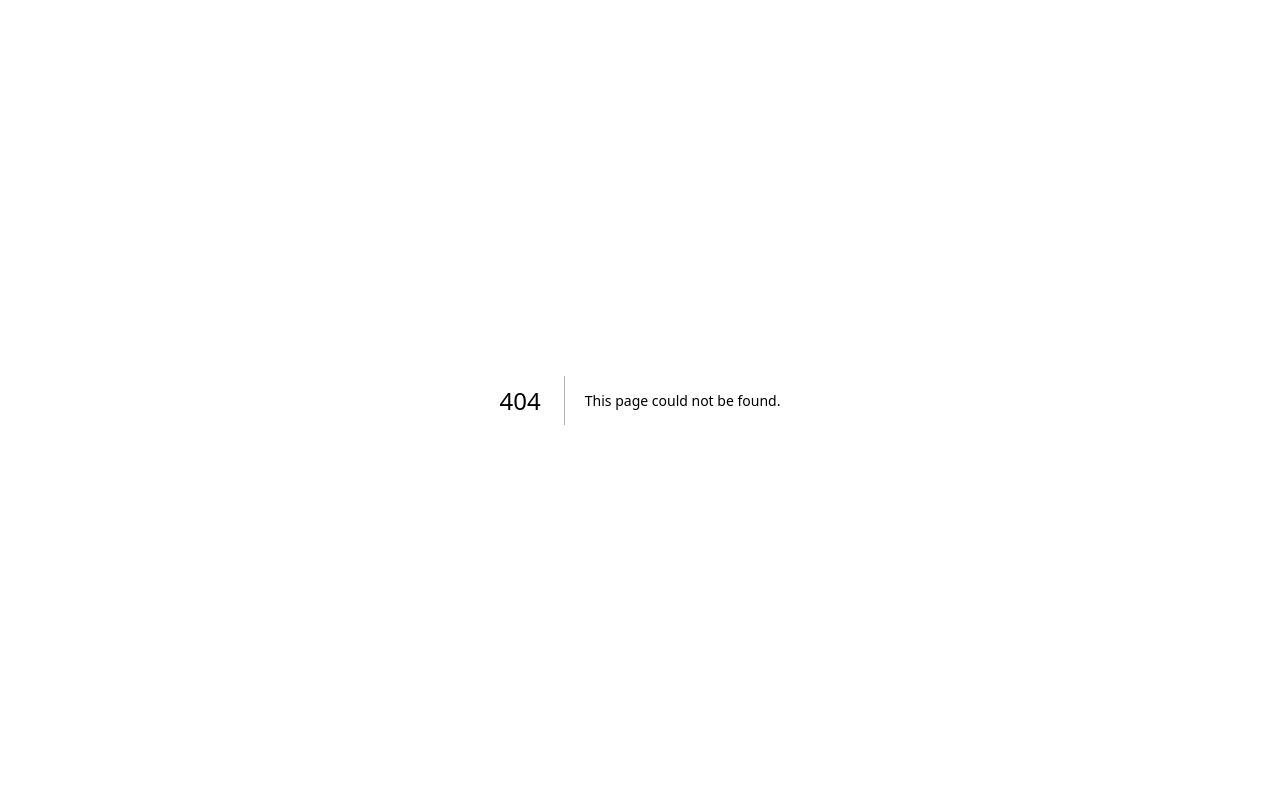
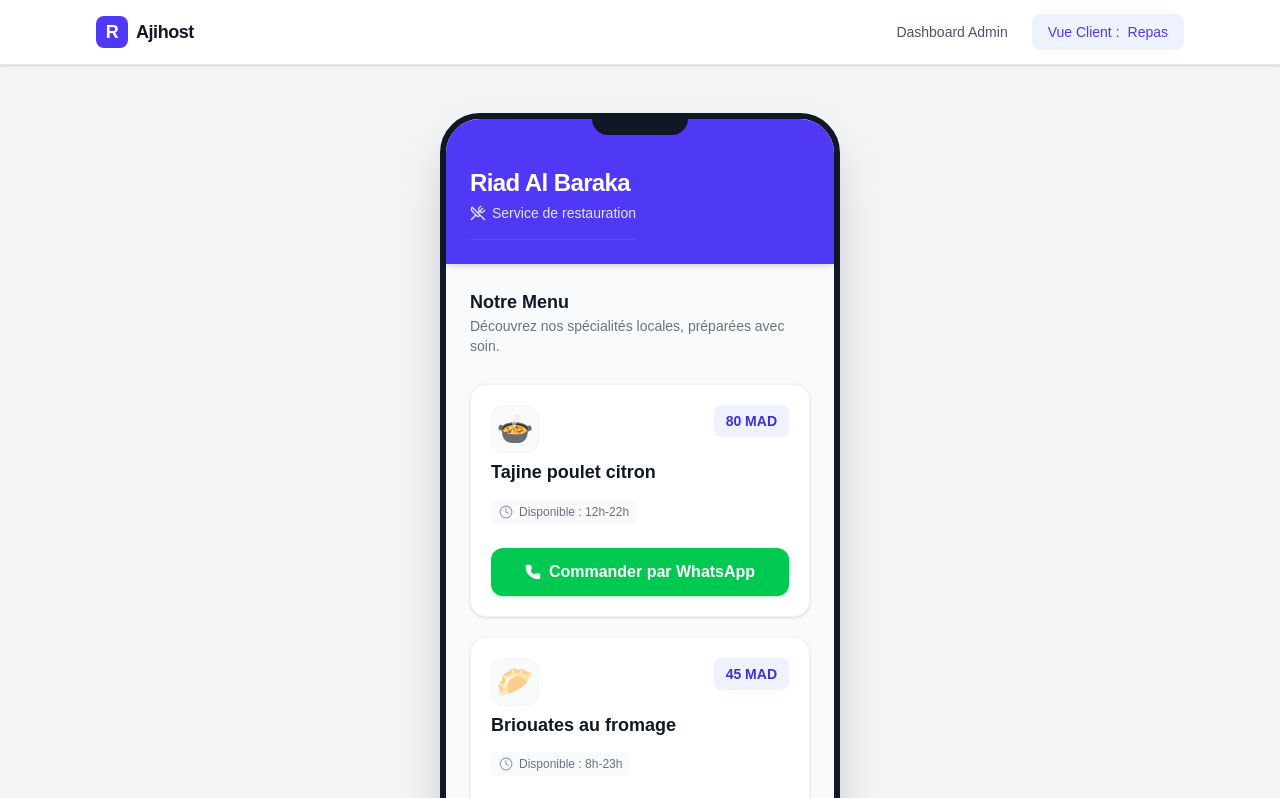
Before and after one commit to chaimae-sda/test-ajihost, a Next.js app: page /repas in a window 1280 px wide. Before the commit this address had no page. Shown: the top 798 px of the page. Built offline with nearby package versions, Linux system fonts and the light colour scheme.

Commit message:
feat: add Repas guest module and global navigation layout

```diff
--- a/src/app/layout.tsx
+++ b/src/app/layout.tsx
@@ -1,5 +1,6 @@
 import type { Metadata } from "next";
 import { Geist, Geist_Mono } from "next/font/google";
+import Link from "next/link";
 import "./globals.css";
 
 const geistSans = Geist({
@@ -24,10 +25,31 @@ export default function RootLayout({
 }>) {
   return (
     <html
-      lang="en"
+      lang="fr"
       className={`${geistSans.variable} ${geistMono.variable} h-full antialiased`}
     >
-      <body className="min-h-full flex flex-col">{children}</body>
+      <body className="min-h-full flex flex-col bg-gray-50">
+        {/* Navigation globale Dashboard */}
+        <header className="bg-white border-b border-gray-200 sticky top-0 z-50 shadow-sm">
+          <div className="max-w-6xl mx-auto px-4 sm:px-8 h-16 flex items-center justify-between">
+            <div className="font-bold text-lg tracking-tight text-gray-900 flex items-center gap-2">
+              <div className="w-8 h-8 rounded-lg bg-indigo-600 text-white flex items-center justify-center font-bold">R</div>
+              Ajihost
+            </div>
+            <nav className="flex items-center gap-2 sm:gap-6">
+              <Link href="/" className="text-sm font-medium text-gray-600 hover:text-indigo-600 transition-colors">
+                Dashboard Admin
+              </Link>
+              <Link href="/repas" className="text-sm font-medium text-indigo-600 bg-indigo-50 px-4 py-2 rounded-lg hover:bg-indigo-100 transition-colors flex items-center gap-2">
+                <span className="hidden sm:inline">Vue Client :</span> Repas
+              </Link>
+            </nav>
+          </div>
+        </header>
+
+        {/* Page content */}
+        <main className="flex-1 flex flex-col">{children}</main>
+      </body>
     </html>
   );
 }
--- /dev/null
+++ b/src/app/repas/page.tsx
@@ -0,0 +1,76 @@
+"use client";
+
+import React from 'react';
+import { Clock, Phone, UtensilsCrossed } from 'lucide-react';
+
+// Données hardcodées
+const plats = [
+  { id: 1, nom: "Tajine poulet citron", prix: 80, horaire: "12h-22h", image: "🍲" },
+  { id: 2, nom: "Briouates au fromage", prix: 45, horaire: "8h-23h", image: "🥟" }
+];
+const riad = { nom: "Riad Al Baraka", whatsapp: "212600000000" };
+
+export default function RepasExperienceGuest() {
+  const handleCommander = (platNom: string) => {
+    const text = `Bonjour ${riad.nom}, je souhaite commander : *${platNom}*.`;
+    const encodedText = encodeURIComponent(text);
+    const whatsappUrl = `https://wa.me/${riad.whatsapp}?text=${encodedText}`;
+    window.open(whatsappUrl, '_blank');
+  };
+
+  return (
+    <div className="min-h-[calc(100vh-64px)] bg-gray-100 flex justify-center py-6 sm:py-12 px-4 selection:bg-indigo-100 selection:text-indigo-900">
+      {/* Simulation d'un écran Mobile */}
+      <div className="w-full max-w-[400px] bg-white rounded-[2.5rem] shadow-2xl overflow-hidden flex flex-col relative border-[6px] border-gray-900 pb-8">
+
+        {/* En-tête du Riad */}
+        <div className="bg-indigo-600 text-white pt-12 pb-6 px-6 shadow-md relative z-10">
+          {/* Fausse encoche mobile */}
+          <div className="absolute top-0 inset-x-0 h-6 flex justify-center">
+            <div className="w-24 h-4 bg-gray-900 rounded-b-2xl"></div>
+          </div>
+
+          <h1 className="text-2xl font-bold tracking-tight mb-1">{riad.nom}</h1>
+          <p className="text-indigo-100 text-sm font-medium flex items-center gap-1.5 border-b border-indigo-500/50 pb-4 inline-flex">
+            <UtensilsCrossed className="w-4 h-4" /> Service de restauration
+          </p>
+        </div>
+
+        {/* Contenu principal / Liste des repas */}
+        <div className="flex-1 overflow-y-auto bg-gray-50 p-6 flex flex-col gap-5">
+          <div className="mb-2">
+            <h2 className="text-gray-900 font-bold text-lg">Notre Menu</h2>
+            <p className="text-gray-500 text-sm">Découvrez nos spécialités locales, préparées avec soin.</p>
+          </div>
+
+          {plats.map((plat) => (
+            <div key={plat.id} className="bg-white rounded-2xl p-5 shadow-sm border border-gray-100 flex flex-col gap-4">
+              <div className="flex items-start justify-between gap-3">
+                <div className="flex flex-col">
+                  <span className="text-3xl mb-2 bg-gray-50 w-12 h-12 rounded-xl flex items-center justify-center border border-gray-100">{plat.image}</span>
+                  <h3 className="font-bold text-gray-900 text-lg leading-tight">{plat.nom}</h3>
+                </div>
+                <div className="bg-indigo-50 text-indigo-700 font-bold px-3 py-1.5 rounded-lg text-sm shrink-0">
+                  {plat.prix} MAD
+                </div>
+              </div>
+
+              <div className="flex items-center text-xs text-gray-500 font-medium bg-gray-50 w-fit px-2 py-1 rounded-md">
+                <Clock className="w-3.5 h-3.5 mr-1.5 text-gray-400" />
+                Disponible : {plat.horaire}
+              </div>
+
+              <button
+                onClick={() => handleCommander(plat.nom)}
+                className="w-full mt-2 bg-green-500 hover:bg-green-600 active:bg-green-700 text-white font-bold py-3 px-4 rounded-xl shadow-sm shadow-green-200 transition-all flex items-center justify-center gap-2 transform active:scale-95"
+              >
+                <Phone className="w-4 h-4 fill-white shrink-0" />
+                Commander par WhatsApp
+              </button>
+            </div>
+          ))}
+        </div>
+      </div>
+    </div>
+  );
+}
```
